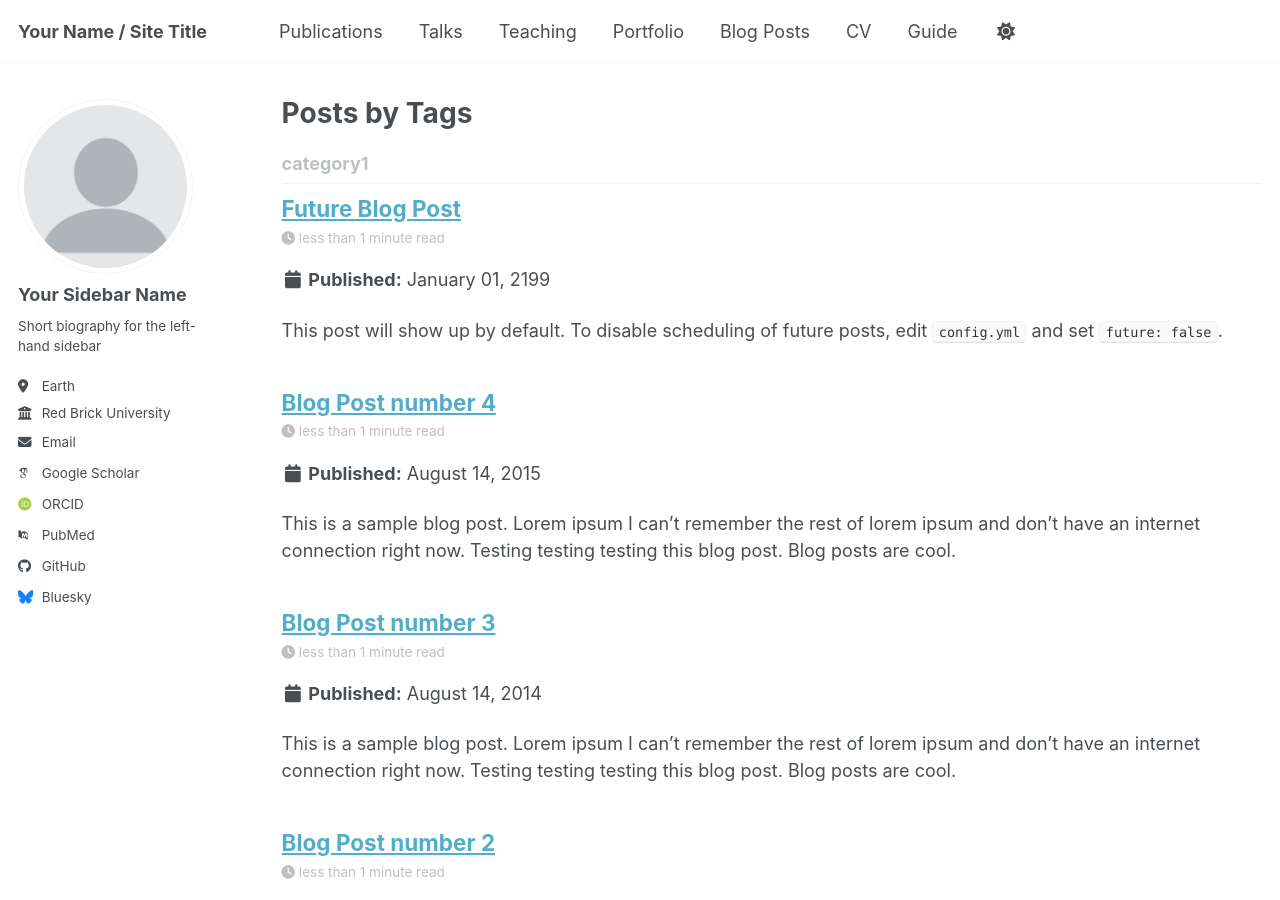
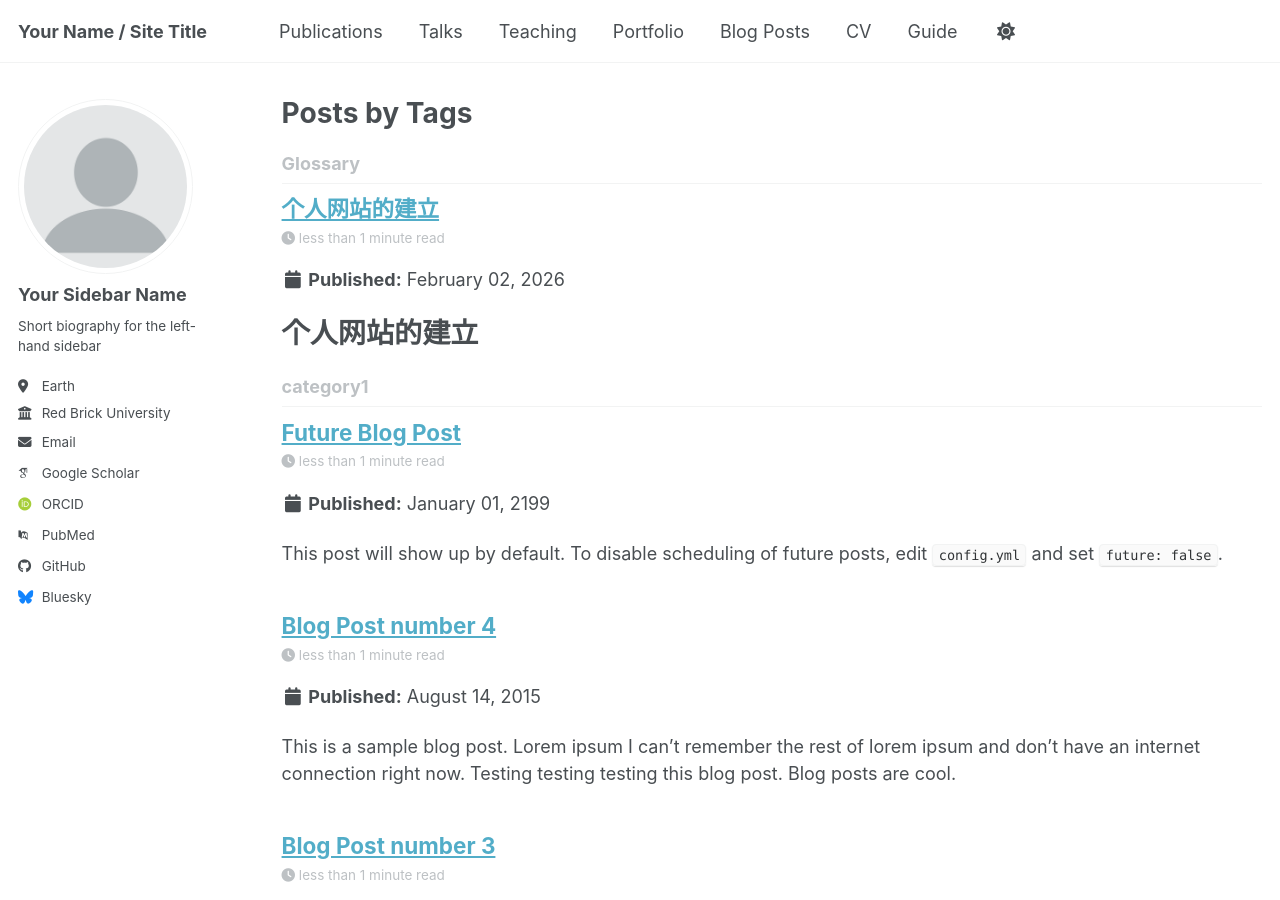
Before and after one commit to Khalil-Nan/Khalil-Nan.github.io, a Jekyll site: the page built from _pages/tag-archive.html, in a window 1280 px wide and 900 px high. Built offline with Jekyll 4.4.1, drawn with Linux system fonts in a browser that asks for light colours; some web fonts are replaced; a script bundle is joined from its source files by our own code; library files that are not in the unit come from our copies.

Commit message:
Update 2026-02-02-create-pages.md
修改文件头

````diff
--- a/_posts/2026-02-02-create-pages.md
+++ b/_posts/2026-02-02-create-pages.md
@@ -1,9 +1,13 @@
-```
-layout: post
-title: "个人网站的建立"
-date: 2026-02-02 22:02:45 -0000
-categories: Glossary
-```
+---
+title: '个人网站的建立'
+date: 2026-02-02
+permalink: /posts/2026/02/个人网站的建立/
+tags:
+
+- Glossary
+
+
+---
 
 # 个人网站的建立
 
````
Also changed, not shown: other parts of _posts/2026-02-02-create-pages.md (+1 -1 lines).
